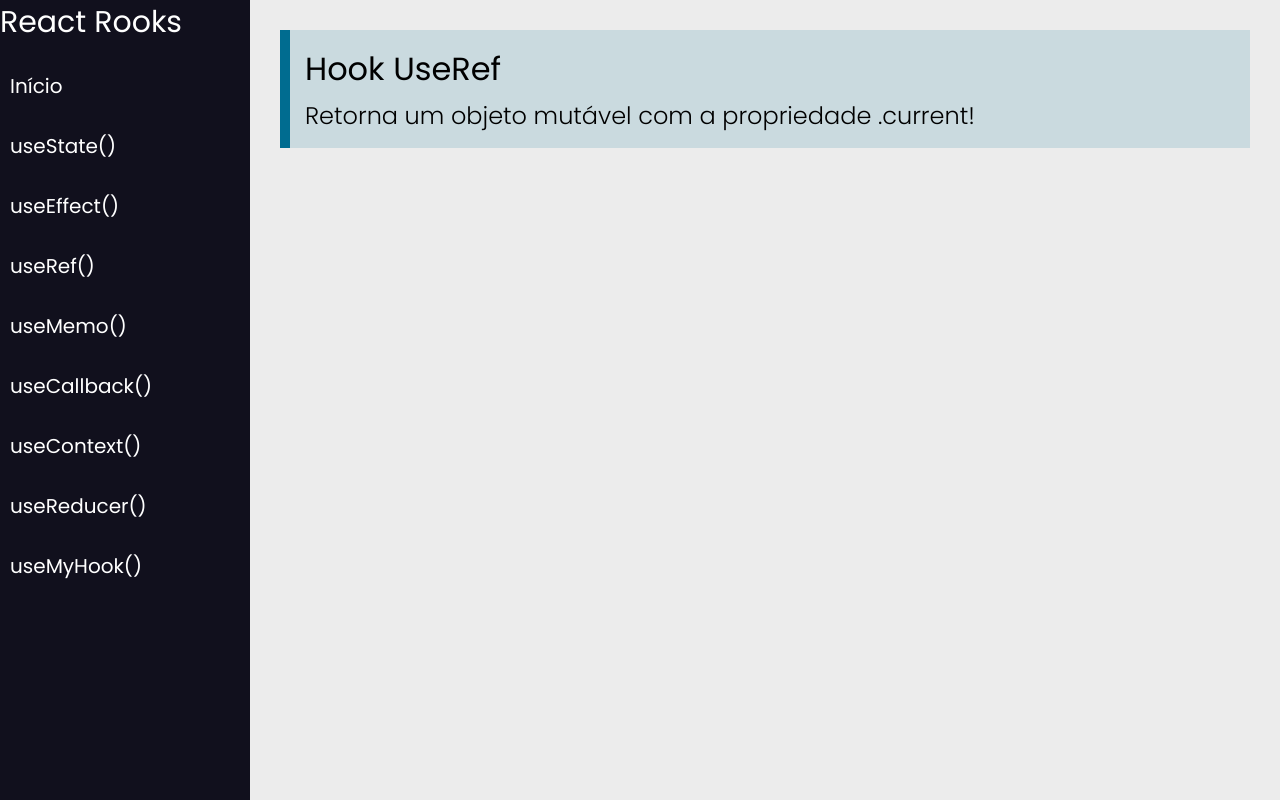
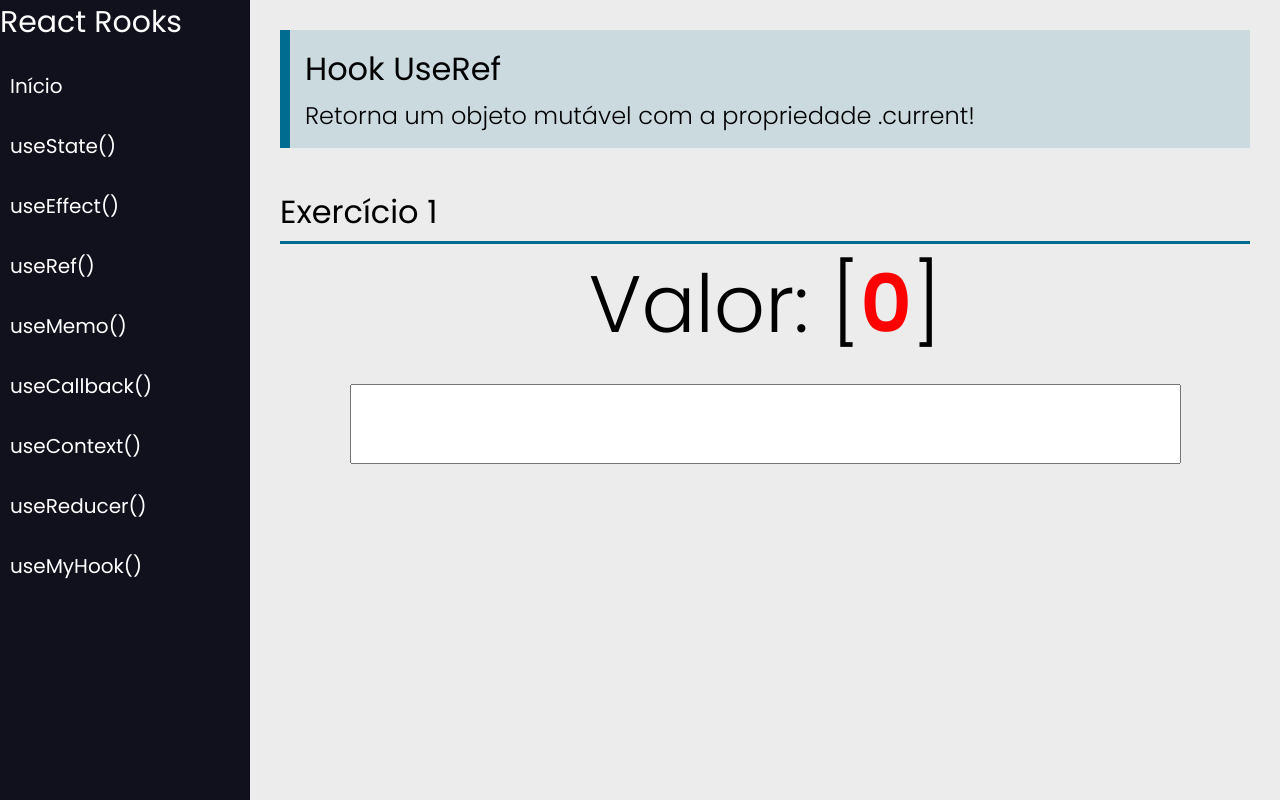
Before and after one commit to ketlynsantos/Hooks, a React (Create React App) app: page /useRef in a window 1280 px wide. Built offline with nearby package versions, Linux system fonts and the light colour scheme.

Commit message:
Learning to use USEREF

```diff
--- a/src/views/examples/UseRef.jsx
+++ b/src/views/examples/UseRef.jsx
@@ -1,13 +1,33 @@
-import React from 'react'
+import React, { useState, useRef, useEffect } from 'react'
 import PageTitle from '../../components/layout/PageTitle'
+import SectionTitle from '../../components/layout/SectionTitle'
 
 const UseRef = (props) => {
+
+    const [value1, setValue1] = useState("")
+    //UseRef vai retornar a referencia de um objeto, e a partir disso eu consigo ter um estado
+    const count = useRef(0)
+
+    useEffect(function() {
+        count.current = count.current + 1
+    }, [value1])
+
     return (
         <div className="UseRef">
             <PageTitle
                 title="Hook UseRef"
-                subtitle="Retorna um objeto mutável com a propriedade .current!"
-            />
+                subtitle="Retorna um objeto mutável com a propriedade .current!"/>
+
+            <SectionTitle title="Exercício 1"/>
+            <div className="center">
+                <div>
+                    <span className="text">Valor: </span>
+                    <span className="text">{value1} [</span>
+                    <span className="text red">{count.current}</span>
+                    <span className="text">]</span>
+                </div>
+                <input type="text" className="input" value={value1} onChange={e => setValue1(e.target.value)} />
+            </div>
         </div>
     )
 }
```
